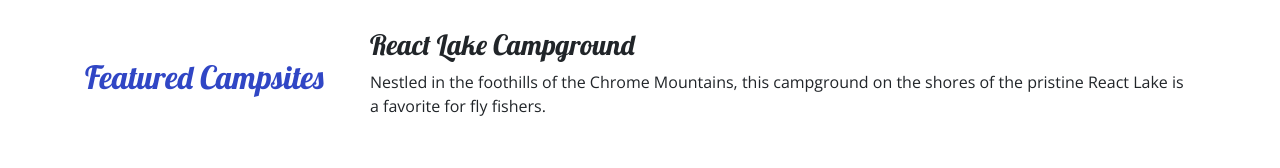
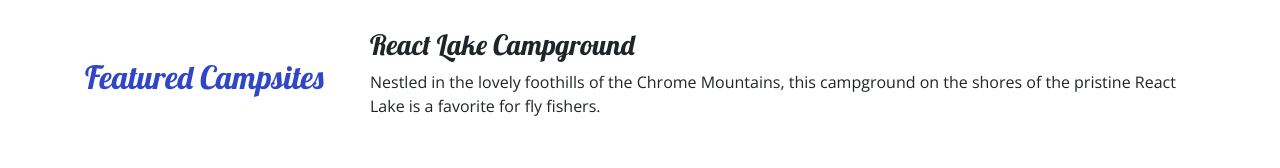
Before and after one commit to LisaPiano/nucampsite, a website: page index.html in a window 1280 px wide. Shown: the part 541-709 px from the top of the page. Drawn offline with nearby package versions, Linux system fonts and the light colour scheme.

Commit message:
Update index.html

```diff
--- a/index.html
+++ b/index.html
@@ -66,7 +66,7 @@
             </div>
             <div class="col">
                 <h3>React Lake Campground</h3>
-                <p class="d-none d-sm-block">Nestled in the foothills of the Chrome Mountains, this campground on the shores of the pristine React Lake is a favorite for fly fishers.</p>
+                <p class="d-none d-sm-block">Nestled in the lovely foothills of the Chrome Mountains, this campground on the shores of the pristine React Lake is a favorite for fly fishers.</p>
             </div>
         </div>
 
```
